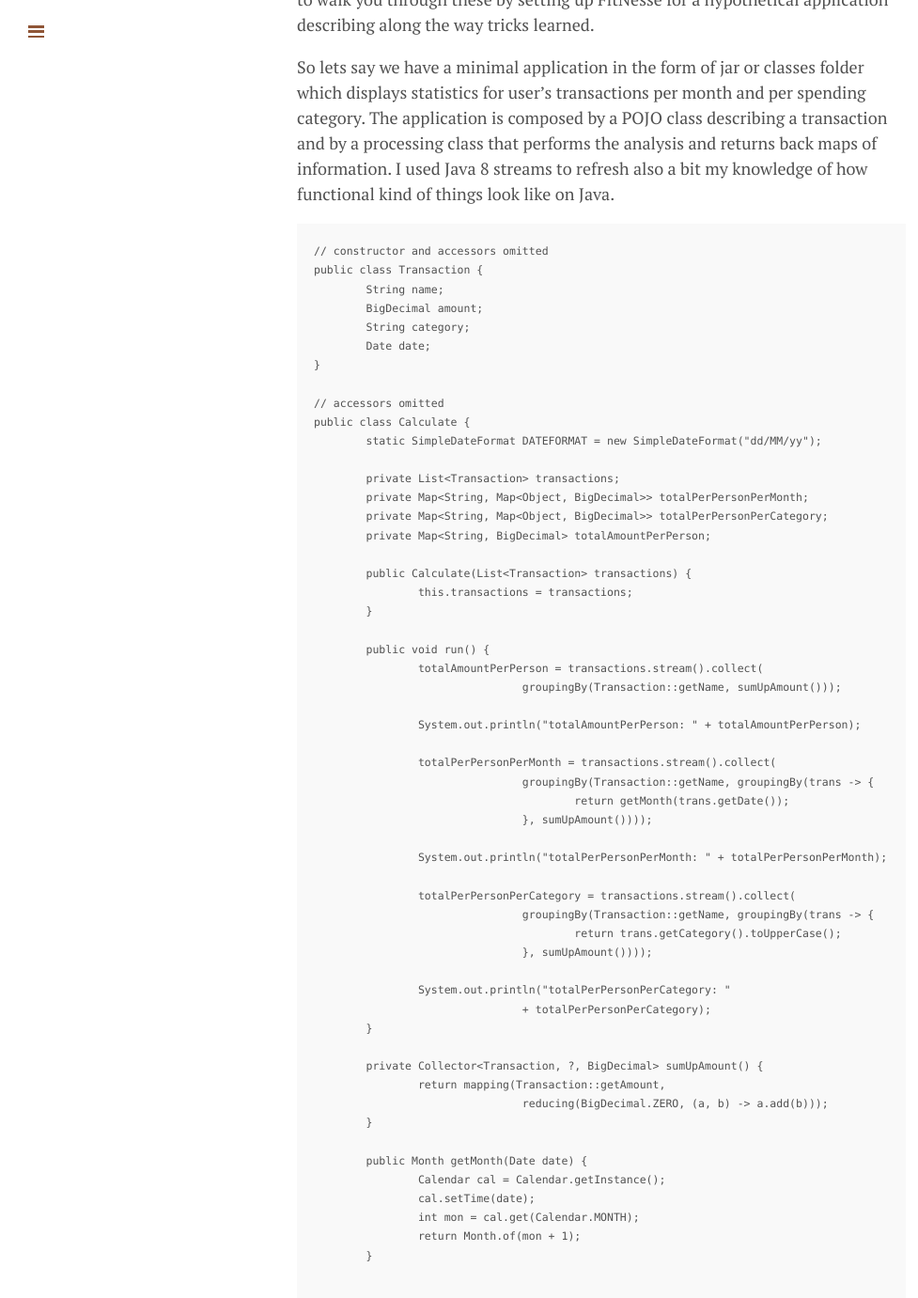
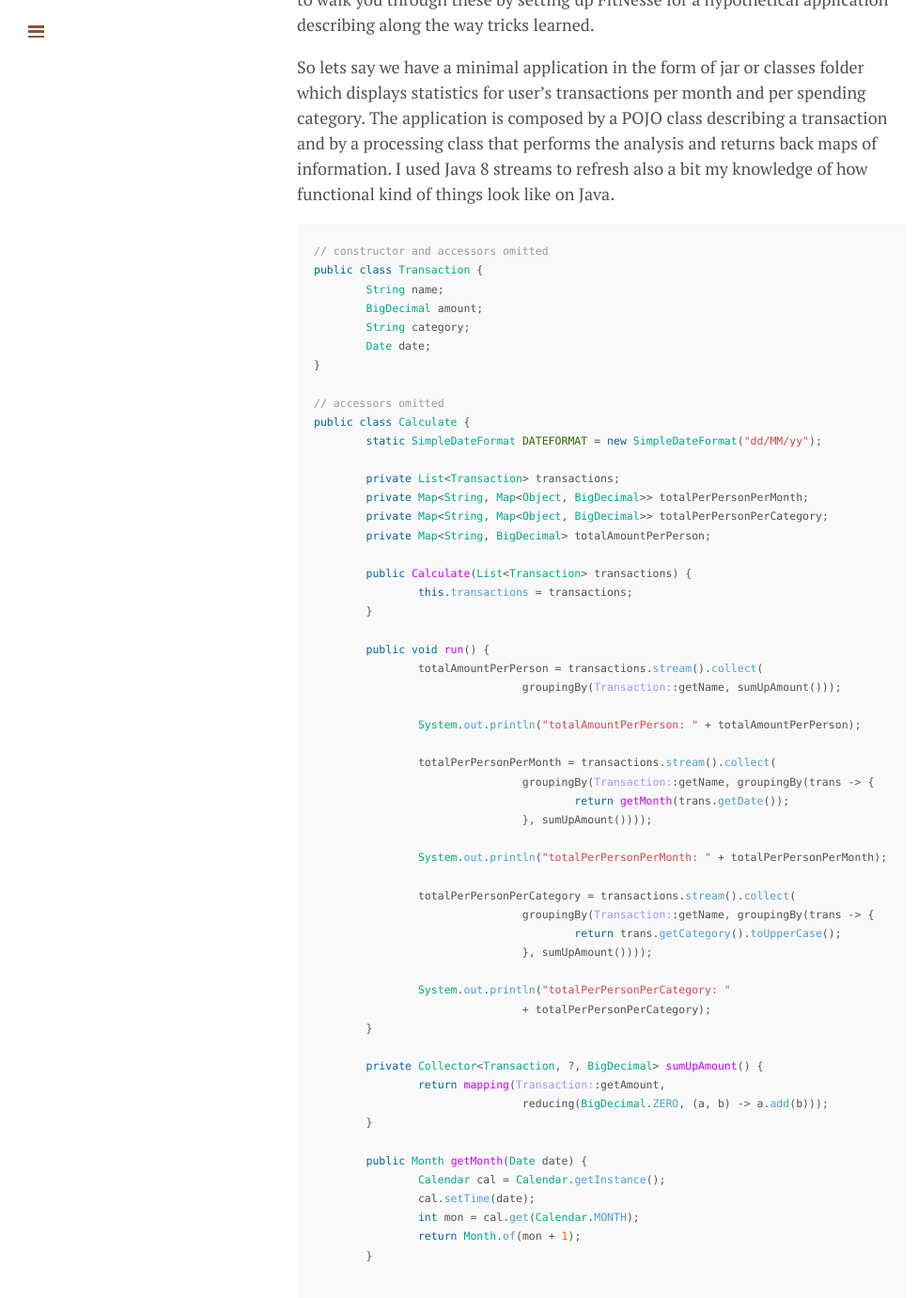
Before and after one commit to akalkatzakos/akalkatzakos.github.io, a Jekyll site: the page built from _posts/2015-07-22-fitnesse-from-scratch-example.md, in a window 1280 px wide and 1400 px high, scrolled down 953 px. Shown: the top 1381 px of the window at 94% size, without its empty margins (0-977 px from the left). Built offline with Jekyll 4.4.1, drawn with Linux system fonts in a browser that asks for light colours; comment, search, counter and statistics services are not loaded; some of the changed text lies outside the part shown.

Commit message:
fixing highlight in code snippets

````diff
--- a/_posts/2015-07-22-fitnesse-from-scratch-example.md
+++ b/_posts/2015-07-22-fitnesse-from-scratch-example.md
@@ -19,7 +19,7 @@ However there is in my humble opinion a small disadvantage which is the initial
 So lets say we have a minimal application in the form of jar or classes folder which displays statistics for user's transactions per month and per spending category. The application is composed by a POJO class describing a transaction
 and by a processing class that performs the analysis and returns back maps of information. I used Java 8 streams to refresh also a bit my knowledge of how functional kind of things look like on Java.
 
-```Java
+```java
 // constructor and accessors omitted
 public class Transaction {
 	String name;
@@ -156,7 +156,7 @@ There are a lot of tables provided by FitNesse but in my humble opinion most app
 
 Starting with the input we will use a decision table to be able to enter the list of transactions. Here is our corresponding fixture.
 
-```Java
+```java
 public class AddTransaction {
 	private String name;
 	private BigDecimal amount;
@@ -182,7 +182,7 @@ whenever the property is defined as a table header. These setters run for every
 
 > Repository is a simple singleton object:
 
-```Java
+```java
 public class Repository {
 
 	private static Repository instance;
@@ -207,7 +207,7 @@ public class Repository {
 
 > There exists inside this class also a refresh method which creates a new object so that we start with a fresh Repository containing its test data (quite useful when we execute a test suite). This refresh method is called by the InitializeSystem class mentioned before which as is included to run in the SetUp page is running before any test.
 
-```Java
+```java
 public class InitializeSystem {
 	public InitializeSystem() {
 		Repository.refresh();
@@ -242,7 +242,7 @@ public class InitializeSystem {
 
 > Reason for these problems is that there are no converters from the text type of the scripts to the BigDecimal and Date types that  are required (as arguments in their setters methods) for fields amount and date. The 2 missing converters are the following:
 
-```Java
+```java
 public class BigDecimalConverter implements Converter<BigDecimal> {
 
 	@Override
@@ -287,7 +287,7 @@ public class MyDateConverter implements Converter<Date> {
 
 > And we need also to register them in the InitializeSystem:
 
-```Java
+```java
 public InitializeSystem() {
 		fitnesse.slim.converters.ConverterRegistry.addConverter(
 				BigDecimal.class, new BigDecimalConverter());
@@ -332,14 +332,14 @@ Our query table for the total per person results is the following (Query tables
 > In the above as you can see we haven't specified any expected result yet as we are bored to do the calculations by hand ;)
 
 The fixture class needed for this case can be any class with a method signature of:
-```Java
+```java
 public List<Object> query()
 ```
 acting as an adaptor basically between the application's results and the FitNesse expected tabular form.
 
 > In detail our fixture for this is:
 
-```Java
+```java
 public class AmountPerPersonQuery {
 
 	public List<Object> query() {
@@ -393,7 +393,7 @@ Similarly for the amount per person per category results we define the following
 
 > with the corresponding fixture class:
 
-```Java
+```java
 public class AmountPerPersonPerCategoryQuery {
 
 	public List<Object> query() {
@@ -446,7 +446,7 @@ As before we add the expected results but with up to 2 decimal digits this time:
 
 To solve this problem we need to add a so called custom comparator and register it inside a file named plugins.properties in the same folder where FitNesse starts. This comparator will basically match BigDecimals up to the 2nd decimal digit.
 
-```Java
+```java
 public class BigDecimalComparator implements CustomComparator {
 	private static final int SCALE_BY = 2;
 
````
Also changed, not shown: _posts/2015-07-12-cheryls-birthday-using-akka.md (+5 -6 lines), _posts/2015-11-08-spa-with-bootstrap-angular-springboot.md (+4 -4 lines).
